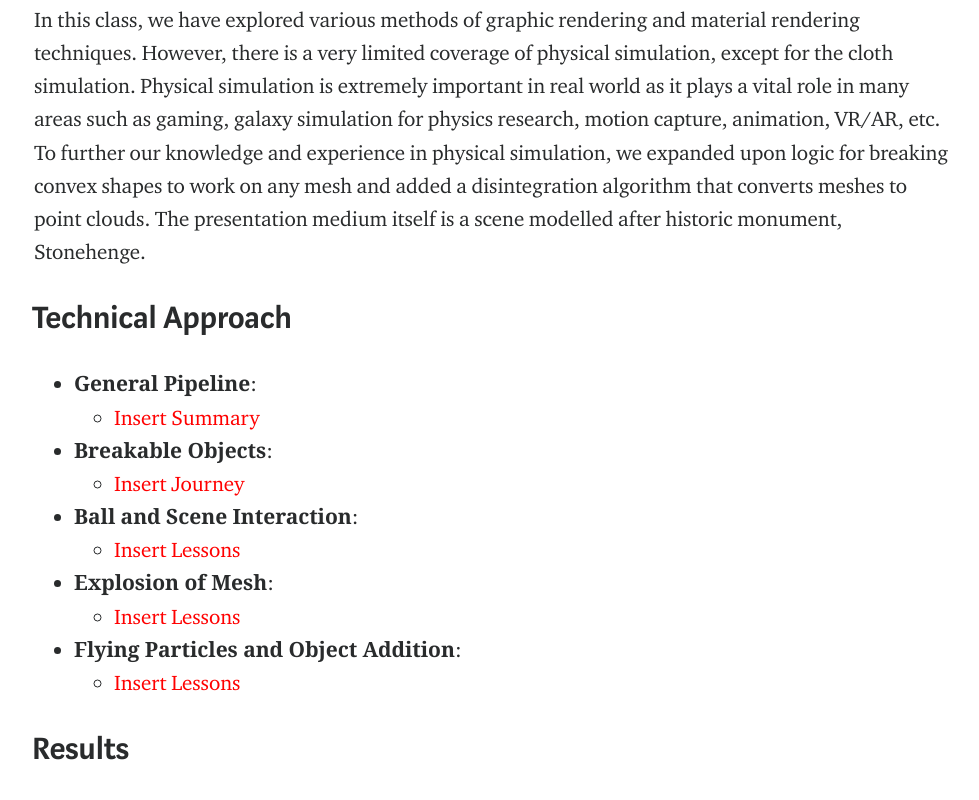
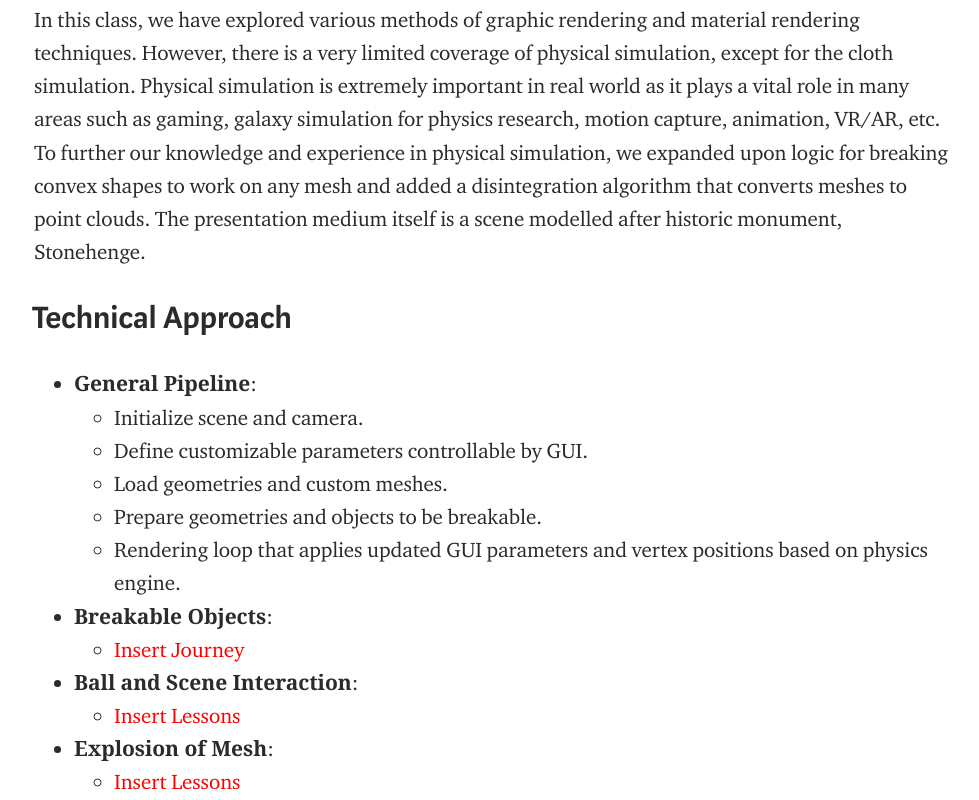
Before and after one commit to Gibbes/finalproj-cs184, a plain HTML site: page docs/index.html in a window 1280 px wide. Shown: the part 419-1219 px from the top of the page, without its empty margins (146-1125 px from the left). Drawn offline with Linux system fonts and the light colour scheme; a web font is replaced by a local one.

Commit message:
General pipeline

```diff
--- a/docs/index.html
+++ b/docs/index.html
@@ -110,7 +110,11 @@
         <ul>
         	<li><b>General Pipeline</b>:
 			<ul>
-				<li><font color="red">Insert Summary</font></li>
+				<li>Initialize scene and camera.</li>
+				<li>Define customizable parameters controllable by GUI.</li>
+				<li>Load geometries and custom meshes.</li>
+				<li>Prepare geometries and objects to be breakable.</li>
+				<li>Rendering loop that applies updated GUI parameters and vertex positions based on physics engine.</li>
 			</ul>
 			</li>
 			<li><b>Breakable Objects</b>:
```
